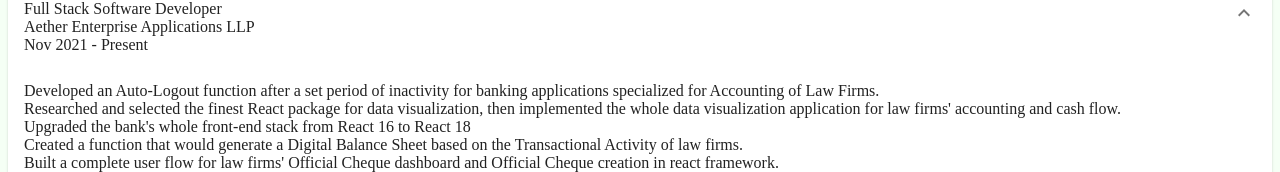
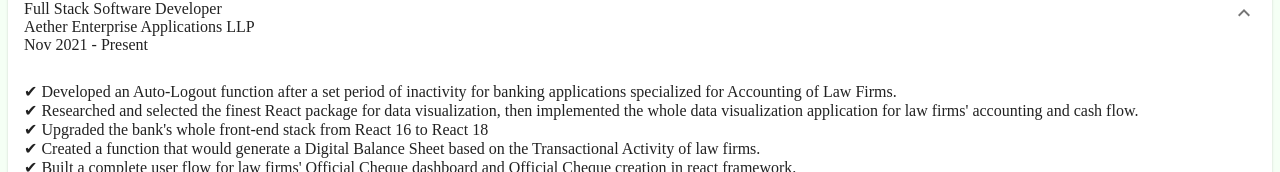
Before and after one commit to IlIIIlIIIlIlIlI/personal_website, a React (Create React App) app: page / in a window 1280 px wide. Both pictures are taken after a click on the button 640 px from the left and 865 px from the top of the page. Shown: the part 860-1032 px from the top of the page. Built offline with nearby package versions, Linux system fonts and the light colour scheme.

Commit message:
new cahnges

```diff
--- a/src/ExperienceDropDown/ExperienceDropDown.tsx
+++ b/src/ExperienceDropDown/ExperienceDropDown.tsx
@@ -56,6 +56,7 @@
             </AccordionSummary>
             <AccordionDetails>
               <div className={`${scssObj.baseClass}__text`}>
+                <span className={`${scssObj.baseClass}__check`}>✔</span>{' '}
                 Developed an{' '}
                 <span className={`${scssObj.baseClass}__bold`}>
                   Auto-Logout function after a set period of inactivity
@@ -68,6 +69,7 @@
               </div>
 
               <div className={`${scssObj.baseClass}__text`}>
+                <span className={`${scssObj.baseClass}__check`}>✔</span>{' '}
                 Researched and selected the finest React package for data
                 visualization, then implemented the whole{' '}
                 <span className={`${scssObj.baseClass}__bold`}>
@@ -77,6 +79,7 @@
               </div>
 
               <div className={`${scssObj.baseClass}__text`}>
+                <span className={`${scssObj.baseClass}__check`}>✔</span>{' '}
                 Upgraded the bank's whole front-end stack from{' '}
                 <span className={`${scssObj.baseClass}__bold`}>
                   React 16 to React 18
@@ -84,7 +87,8 @@
               </div>
 
               <div className={`${scssObj.baseClass}__text`}>
-                Created a function that would generate a{' '}
+                <span className={`${scssObj.baseClass}__check`}>✔</span> Created
+                a function that would generate a{' '}
                 <span className={`${scssObj.baseClass}__bold`}>
                   Digital Balance Sheet
                 </span>{' '}
@@ -96,7 +100,8 @@
               </div>
 
               <div className={`${scssObj.baseClass}__text`}>
-                Built a complete user flow for law firms'{' '}
+                <span className={`${scssObj.baseClass}__check`}>✔</span> Built a
+                complete user flow for law firms'{' '}
                 <span className={`${scssObj.baseClass}__bold`}>
                   Official Cheque dashboard and Official Cheque creation
                 </span>{' '}
@@ -104,7 +109,8 @@
               </div>
 
               <div className={`${scssObj.baseClass}__text`}>
-                Created a feature that allows users to{' '}
+                <span className={`${scssObj.baseClass}__check`}>✔</span> Created
+                a feature that allows users to{' '}
                 <span className={`${scssObj.baseClass}__bold`}>
                   manually add Accounts and import Transactions
                 </span>{' '}
@@ -113,7 +119,8 @@
               </div>
 
               <div className={`${scssObj.baseClass}__text`}>
-                Created a feature that allows users to{' '}
+                <span className={`${scssObj.baseClass}__check`}>✔</span> Created
+                a feature that allows users to{' '}
                 <span className={`${scssObj.baseClass}__bold`}>
                   upload cheque images for transactions, send those images
                 </span>{' '}
@@ -125,7 +132,8 @@
               </div>
 
               <div className={`${scssObj.baseClass}__text`}>
-                Created a feature for{' '}
+                <span className={`${scssObj.baseClass}__check`}>✔</span> Created
+                a feature for{' '}
                 <span className={`${scssObj.baseClass}__bold`}>
                   Digital Invoicing and Billing
                 </span>{' '}
@@ -133,7 +141,8 @@
               </div>
 
               <div className={`${scssObj.baseClass}__text`}>
-                Used the{' '}
+                <span className={`${scssObj.baseClass}__check`}>✔</span> Used
+                the{' '}
                 <span className={`${scssObj.baseClass}__bold`}>
                   Thymeleaf Template Engine
                 </span>{' '}
@@ -145,6 +154,7 @@
               </div>
 
               <div className={`${scssObj.baseClass}__text`}>
+                <span className={`${scssObj.baseClass}__check`}>✔</span>{' '}
                 Developed a variety of{' '}
                 <span className={`${scssObj.baseClass}__bold`}>
                   APIs, constructed backend business logic
@@ -155,6 +165,7 @@
               </div>
 
               <div className={`${scssObj.baseClass}__text`}>
+                <span className={`${scssObj.baseClass}__check`}>✔</span>{' '}
                 Utilized technologies:{' '}
                 <span className={`${scssObj.baseClass}__bold`}>
                   React, Redux, Formik, Spring Boot, Postgress SQL, Material UI,
@@ -190,6 +201,7 @@
             </AccordionSummary>
             <AccordionDetails>
               <div className={`${scssObj.baseClass}__text`}>
+                <span className={`${scssObj.baseClass}__check`}>✔</span>{' '}
                 Spearheaded the{' '}
                 <span className={`${scssObj.baseClass}__bold`}>
                   website enhancements
@@ -202,6 +214,7 @@
               </div>
 
               <div className={`${scssObj.baseClass}__text`}>
+                <span className={`${scssObj.baseClass}__check`}>✔</span>{' '}
                 Leveraged{' '}
                 <span className={`${scssObj.baseClass}__bold`}>
                   React.js, HTML, CSS, and Redux
@@ -214,6 +227,7 @@
               </div>
 
               <div className={`${scssObj.baseClass}__text`}>
+                <span className={`${scssObj.baseClass}__check`}>✔</span>{' '}
                 Proactively identified and resolved technical issues, ensuring
                 the{' '}
                 <span className={`${scssObj.baseClass}__bold`}>
@@ -223,6 +237,7 @@
               </div>
 
               <div className={`${scssObj.baseClass}__text`}>
+                <span className={`${scssObj.baseClass}__check`}>✔</span>{' '}
                 Implemented{' '}
                 <span className={`${scssObj.baseClass}__bold`}>
                   Redux for state management
@@ -235,6 +250,7 @@
               </div>
 
               <div className={`${scssObj.baseClass}__text`}>
+                <span className={`${scssObj.baseClass}__check`}>✔</span>{' '}
                 Conducted{' '}
                 <span className={`${scssObj.baseClass}__bold`}>
                   regular code reviews and performance optimizations
@@ -243,6 +259,7 @@
               </div>
 
               <div className={`${scssObj.baseClass}__text`}>
+                <span className={`${scssObj.baseClass}__check`}>✔</span>{' '}
                 Actively participated in{' '}
                 <span className={`${scssObj.baseClass}__bold`}>
                   agile development processes, including sprint planning,
--- a/src/ExperienceDropDown/_ExperienceDropDown.scss
+++ b/src/ExperienceDropDown/_ExperienceDropDown.scss
@@ -92,6 +92,11 @@
     font-weight: 600;
   }
 
+  &__check {
+    color: #05718c;
+    font-size: 20px;
+  }
+
   @media only screen and (min-width: 481px) and (max-width: 768px) {
     &__accordian-container {
       width: calc(100% - 40px);
```
